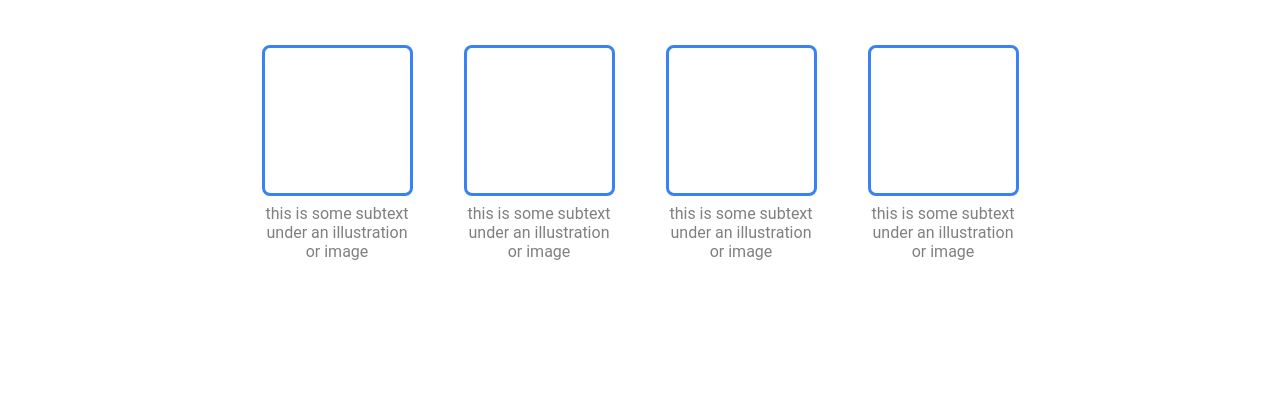
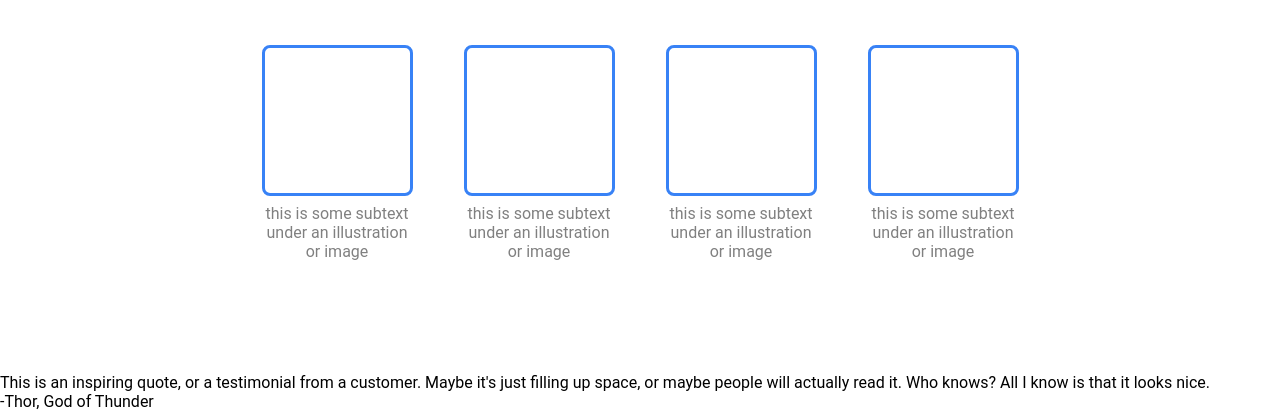
Before and after one commit to jonasmaximilian/Landing-Page, a plain HTML site: page index.html in a window 1280 px wide. Shown: the part 529-940 px from the top of the page. Before the commit the page ends 902 px from the top, so only its background shows below. Drawn offline with Linux system fonts and the light colour scheme.

Commit message:
added html for quote section

```diff
--- a/index.html
+++ b/index.html
@@ -53,5 +53,12 @@
             </div>
         </div>
     </div>
+    <div class="quote-section">
+        <div class="quote">This is an inspiring quote, or a testimonial from a customer.
+            Maybe it's just filling up space, or maybe people will actually read it. Who knows?
+            All I know is that it looks nice.
+        </div>
+        <div class="person">-Thor, God of Thunder</div>
+    </div>
 </body>
 </html>
```
